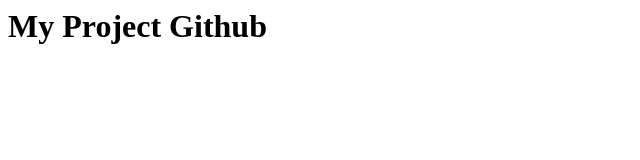
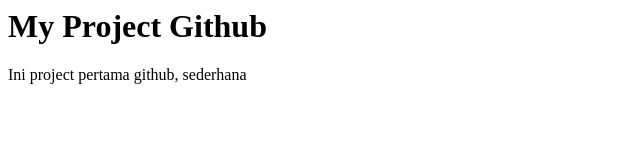
Before and after one commit to Emiflyer/Belajar1, a plain HTML site: page index.html in a window 1280 px wide. Shown: the whole page, without its empty margins (0-640 px from the left). Drawn offline with Linux system fonts and the light colour scheme.

Commit message:
menambhakn paragraph

```diff
--- a/index.html
+++ b/index.html
@@ -4,5 +4,6 @@
 </title>
 <body>
 <h1>My Project Github</h1>
+  <p>Ini project pertama github, sederhana</p>
 </html>
 </body>
```
